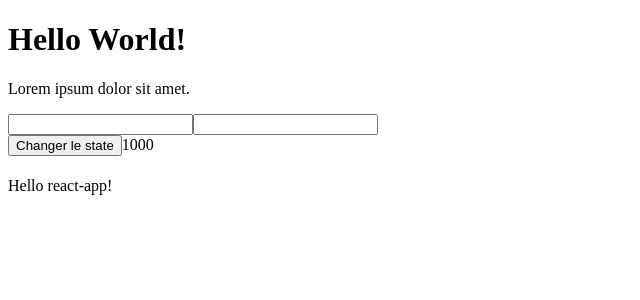
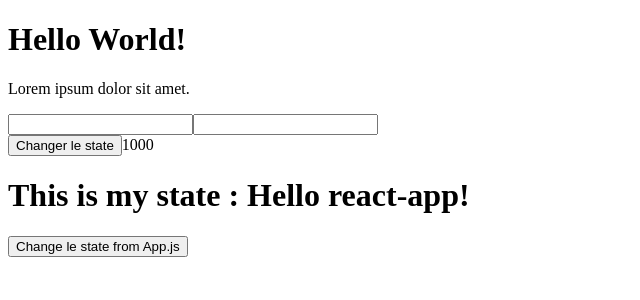
Before and after one commit to thecoderush/React-de-A-Z, a React (Create React App) app in the folder React-Learning/react-app/: page / in a window 1280 px wide. Shown: the top 300 px of the page, without its empty margins (0-640 px from the left). Built offline with nearby package versions, Linux system fonts and the light colour scheme.

Commit message:
Add button and onClick event in App.js

```diff
--- a/React-Learning/react-app/src/App.js
+++ b/React-Learning/react-app/src/App.js
@@ -4,17 +4,27 @@ import Title from "./Title.js";
 
 function App() {
 
+  console.log("Mise à jour!")
 
-  const [myState, setmyState] = useState("Hello react-app!")
+  const initialState = "Hello react-app!"
+  const secondState = "20"
+  const [myState, setmyState] = useState(initialState)
   console.log(useState)
   console.log(useState("Hello react-app!"));
   console.log(myState);
+
+  let state = true;
+
+  const modifyState = () => {
+    setmyState(secondState)
+  }
 
   return (
     <div className="App">
       <Title />
       <Random />
-      {myState}
+      <h1>This is my state : {myState}</h1>
+      <button onClick={modifyState} >Change le state from App.js</button>
     </div>
   );
 }
```
